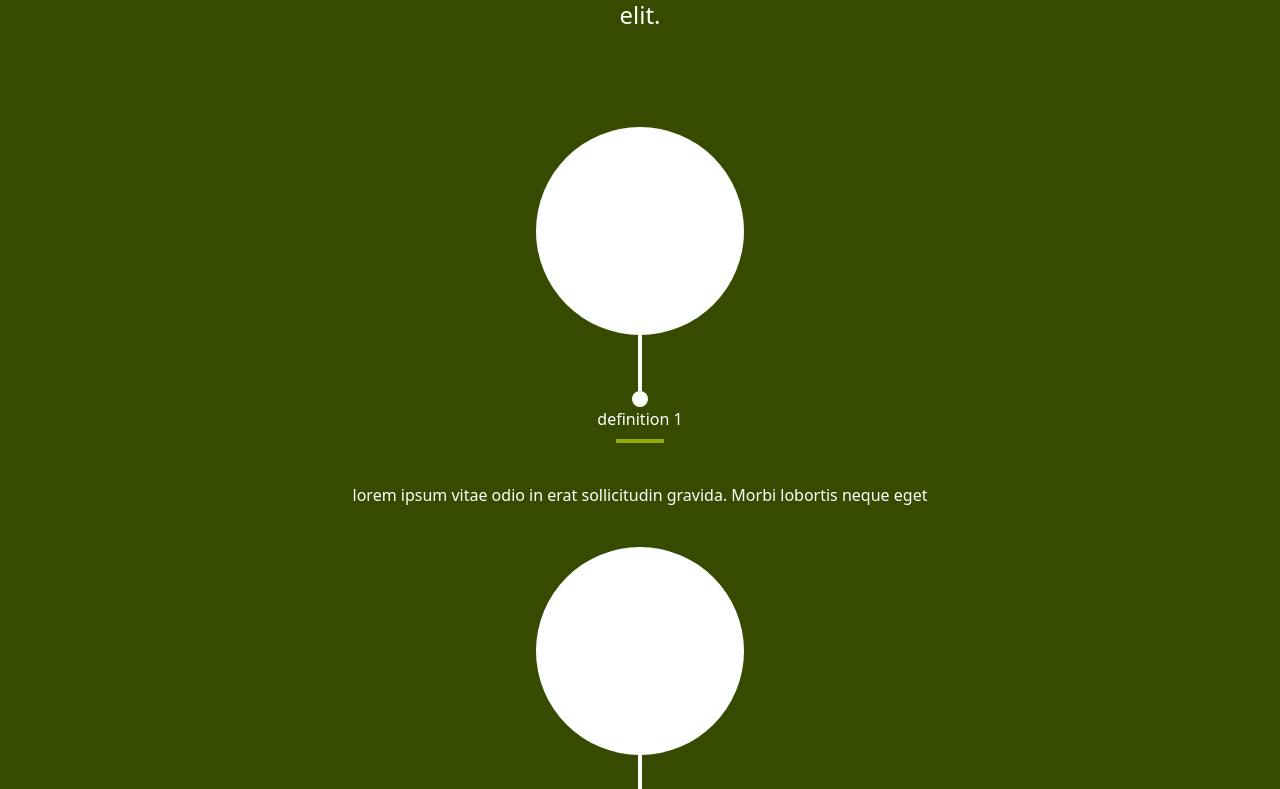
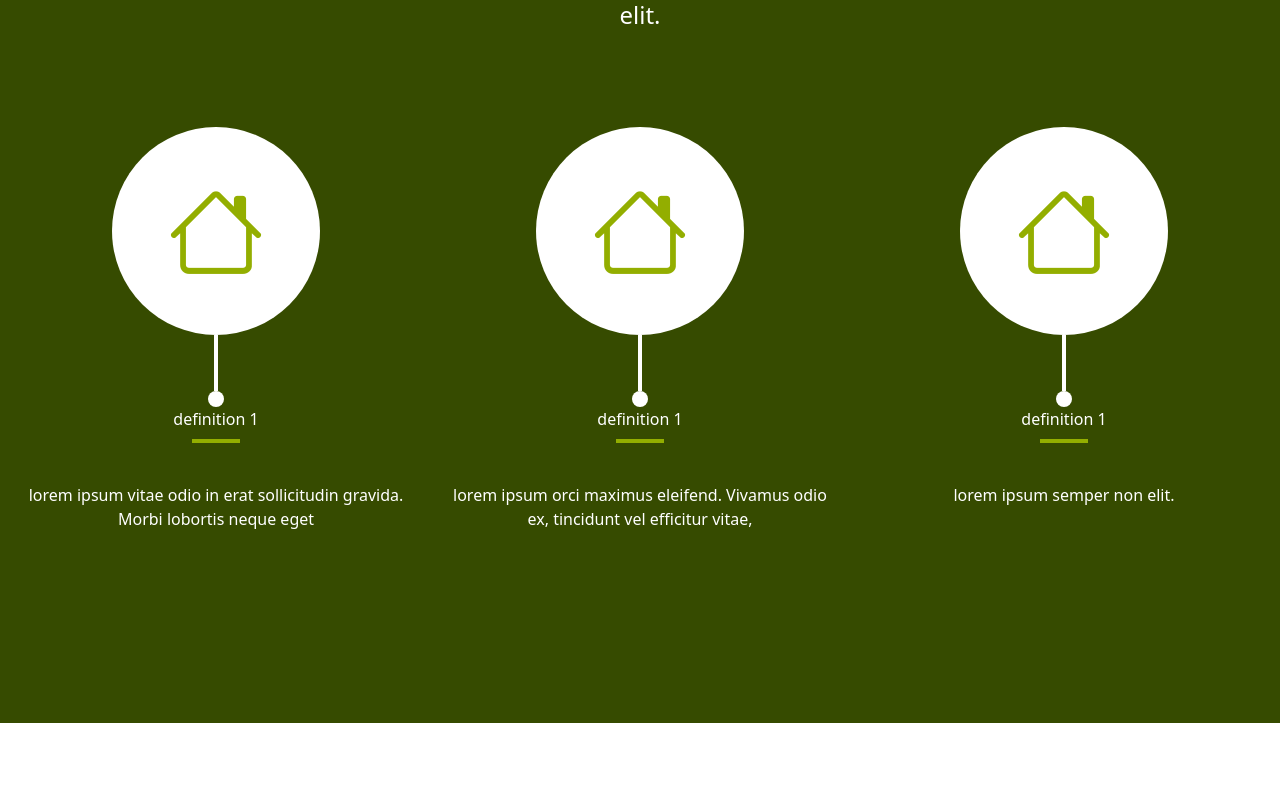
Before and after one commit to DenisWithOneN/desa-isolation, a Vue app: page / in a window 1280 px wide. Shown: the part 2551-3340 px from the top of the page. After the commit the page ends 3274 px from the top, so only its background shows below. Built offline with nearby package versions, Linux system fonts and the light colour scheme.

Commit message:
updated design responsiveness

```diff
--- a/src/components/homepage/Definition.vue
+++ b/src/components/homepage/Definition.vue
@@ -7,7 +7,11 @@ const props = defineProps({
 <template>
   <div class="flex flex-col items-center">
     <span class="flex flex-col items-center">
-      <div class="bg-white w-52 h-52 rounded-full"></div>
+      <div
+        class="bg-white w-52 h-52 rounded-full flex justify-center items-center"
+      >
+        <i class="text-desalime bi bi-house text-8xl"></i>
+      </div>
       <div class="bg-white w-1 h-14"></div>
       <div class="bg-white w-4 h-4 rounded-full"></div>
     </span>
@@ -17,7 +21,7 @@ const props = defineProps({
       <div class="bg-desalime w-12 h-1"></div>
     </span>
 
-    <p class="text-white text-center mt-10">
+    <p class="text-white text-center w-52 mt-10 lg:w-72 xl:w-96">
       {{ text }}
     </p>
   </div>
--- a/src/components/homepage/DefinitionSection.vue
+++ b/src/components/homepage/DefinitionSection.vue
@@ -21,7 +21,7 @@ import Definition from "./Definition.vue";
         semper non elit.
       </p>
 
-      <div class="flex flex-col gap-10 my-24">
+      <div class="flex flex-col gap-10 my-24 md:flex-row">
         <Definition
           :definition="`definition 1`"
           :text="`lorem ipsum vitae odio in erat sollicitudin gravida. Morbi lobortis neque eget`"
```
